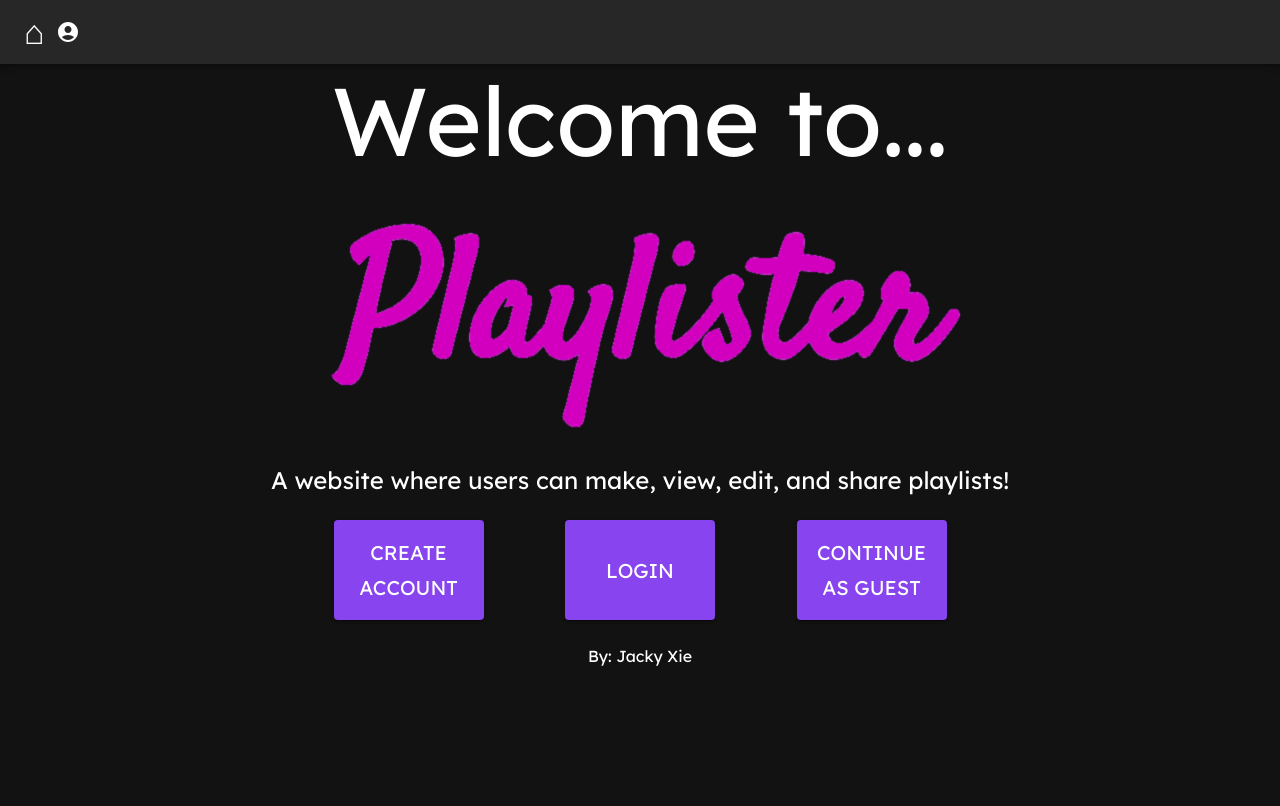
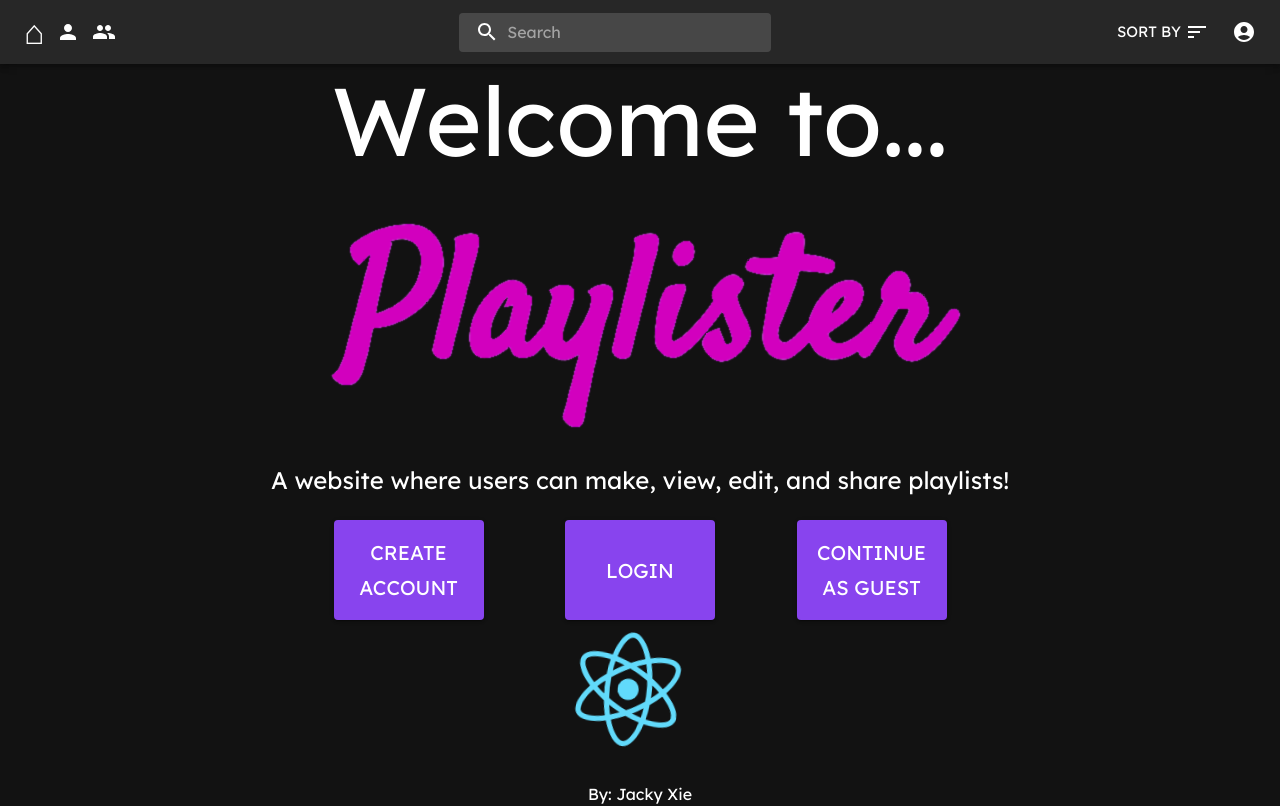
Before and after one commit to xiej2520/Playlister, a React (Create React App) app in the folder client/: page / in a window 1280 px wide. Built offline with nearby package versions, Linux system fonts and the light colour scheme; no server answers.

Commit message:
Components for AppBanner and WelcomeScreen

```diff
--- a/client/src/components/AppBanner.tsx
+++ b/client/src/components/AppBanner.tsx
@@ -1,10 +1,14 @@
-import { Box, AppBar, Toolbar, Typography, IconButton, Menu, MenuItem } from '@mui/material';
+import { Box, AppBar, Toolbar, Typography, IconButton, Menu, MenuItem, Button } from '@mui/material';
 import { useContext, useEffect, useState } from 'react';
 import { Link } from 'react-router-dom';
 import { AuthContext, AuthAPICreator } from '../auth';
 import store from '../store';
+import SearchBar from './SearchBar';
 
 import AccountCircle from '@mui/icons-material/AccountCircle';
+import Group from '@mui/icons-material/Group';
+import Person from '@mui/icons-material/Person';
+import Sort from '@mui/icons-material/Sort';
 
 export default function AppBanner() {
 	const [accountMenu, setAccountMenu] = useState(<AccountCircle/>);
@@ -14,25 +18,33 @@ export default function AppBanner() {
 		getAccountMenu().then((menu) => setAccountMenu(menu));
 	}, [])
 
-	const [anchorEl, setAnchorEl] = useState<HTMLButtonElement | null>(null);
-	const isMenuOpen = Boolean(anchorEl);
+	const [profileAnchorEl, setProfileAnchorEl] = useState<HTMLElement | null>(null);
+	const isProfileMenuOpen = Boolean(profileAnchorEl);
+	const [sortAnchorEl, setSortAnchorEl] = useState<HTMLElement | null>(null);
+	const isSortMenuOpen = Boolean(sortAnchorEl);
 
-	const handleProfileMenuOpen = (event: React.MouseEvent<HTMLButtonElement, MouseEvent>) => {
-		setAnchorEl(event.currentTarget);
+	const handleProfileMenuOpen = (event: React.MouseEvent<HTMLButtonElement>) => {
+		setProfileAnchorEl(event.currentTarget);
+	}
+	const handleSortMenuOpen = (event: React.MouseEvent<HTMLButtonElement>) => {
+		setSortAnchorEl(event.currentTarget);
 	}
 
-	const handleMenuClose = () => {
-		setAnchorEl(null);
+	const handleProfileMenuClose = () => {
+		setProfileAnchorEl(null);
+	}
+	const handleSortMenuClose = () => {
+		setSortAnchorEl(null);
 	}
 
 	const handleLogout = () => {
-		handleMenuClose();
+		handleProfileMenuClose();
 		AuthAPI.logoutUser();
 	}
 	const menuId = 'primary-search-account-menu';
 	const loggedOutMenu = (
 		<Menu
-			anchorEl={anchorEl}
+			anchorEl={profileAnchorEl}
 			anchorOrigin={{
 				vertical: 'top',
 				horizontal: 'right',
@@ -43,16 +55,16 @@ export default function AppBanner() {
 				vertical: 'top',
 				horizontal: 'right',
 			}}
-			open={isMenuOpen}
-			onClose={handleMenuClose}
+			open={isProfileMenuOpen}
+			onClose={handleProfileMenuClose}
 		>
-			<Link to='/login/'><MenuItem onClick={handleMenuClose}>Login</MenuItem></Link>
-			<Link to='/register/'><MenuItem onClick={handleMenuClose}>Create New Account</MenuItem></Link>
+			<MenuItem onClick={handleProfileMenuClose} component={Link} to='/login/'>Login</MenuItem>
+			<MenuItem onClick={handleProfileMenuClose} component={Link} to='/register/'>Create New Account</MenuItem>
 		</Menu>
 	);
 	const loggedInMenu = (
 		<Menu
-			anchorEl={anchorEl}
+			anchorEl={profileAnchorEl}
 			anchorOrigin={{
 				vertical: 'top',
 				horizontal: 'right',
@@ -63,13 +75,12 @@ export default function AppBanner() {
 				vertical: 'top',
 				horizontal: 'right',
 			}}
-			open={isMenuOpen}
-			onClose={handleMenuClose}
+			open={isProfileMenuOpen}
+			onClose={handleProfileMenuClose}
 		>
 			<MenuItem onClick={handleLogout}>Logout</MenuItem>
 		</Menu>
 	);
-	let editToolbar = <></>;
 	let menu = loggedOutMenu;
 	if (auth.loggedIn) {
 		menu = loggedInMenu;
@@ -94,6 +105,65 @@ export default function AppBanner() {
 						<Link style={{ textDecoration: 'none', color: 'white' }} to='/'
 							onClick={() => {}/*store.clearTPS*/}>⌂</Link>
 					</Typography>
+						<IconButton
+							size="large"
+							edge="end"
+							aria-label="account of current user"
+							aria-controls={menuId}
+							aria-haspopup="true"
+							color="inherit"
+						>
+							<Person/>
+						</IconButton>
+						<IconButton
+							size="large"
+							edge="end"
+							aria-label="account of current user"
+							aria-controls={menuId}
+							aria-haspopup="true"
+							color="inherit"
+						>
+							<Group/>
+						</IconButton>
+
+						<Box sx={{ flexGrow: 1}}/>
+
+					<SearchBar></SearchBar>
+
+						<Box sx={{ flexGrow: 1}}/>
+					<Button
+						size="large"
+						aria-label="sort by menu button"
+						aria-controls={isSortMenuOpen ? 'sort-menu' : undefined}
+						aria-haspopup="true"
+						onClick={handleSortMenuOpen}
+						color="inherit"
+					>
+						Sort By&nbsp;
+						<Sort/>
+					</Button>
+
+					<Menu
+						anchorEl={sortAnchorEl}
+						anchorOrigin={{
+							vertical: 'bottom',
+							horizontal: 'right',
+						}}
+						keepMounted
+						transformOrigin={{
+							vertical: 'top',
+							horizontal: 'right',
+						}}
+						open={isSortMenuOpen}
+						onClose={handleSortMenuClose}
+					>
+						<MenuItem onClick={handleSortMenuClose}>Name (A - Z)</MenuItem>
+						<MenuItem onClick={handleSortMenuClose}>Publish Date (Newest)</MenuItem>
+						<MenuItem onClick={handleSortMenuClose}>Listens (High - Low)</MenuItem>
+						<MenuItem onClick={handleSortMenuClose}>Likes (High - Low)</MenuItem>
+						<MenuItem onClick={handleSortMenuClose}>Dislikes (High - Low)</MenuItem>
+					</Menu>
+
 					<Box sx={{ display: { xs: 'none', md: 'flex' } }}>
 						<IconButton
 							size="large"
@@ -107,6 +177,7 @@ export default function AppBanner() {
 							{accountMenu}
 						</IconButton>
 					</Box>
+
 				</Toolbar>
 			</AppBar>
 			{
--- /dev/null
+++ b/client/src/components/SearchBar.tsx
@@ -0,0 +1,60 @@
+import { styled, alpha } from '@mui/material/styles';
+import SearchIcon from '@mui/icons-material/Search';
+import InputBase from '@mui/material/InputBase';
+
+// adapted from https://mui.com/material-ui/react-app-bar/
+
+const Search = styled('div')(({ theme }) => ({
+  position: 'relative',
+  borderRadius: theme.shape.borderRadius,
+  backgroundColor: alpha(theme.palette.common.white, 0.15),
+  '&:hover': {
+    backgroundColor: alpha(theme.palette.common.white, 0.25),
+  },
+  marginLeft: 0,
+  width: '100%',
+  [theme.breakpoints.up('sm')]: {
+    marginLeft: theme.spacing(1),
+    width: 'auto',
+  },
+}));
+
+const SearchIconWrapper = styled('div')(({ theme }) => ({
+  padding: theme.spacing(0, 2),
+  height: '100%',
+  position: 'absolute',
+  pointerEvents: 'none',
+  display: 'flex',
+  alignItems: 'center',
+  justifyContent: 'center',
+}));
+
+const StyledInputBase = styled(InputBase)(({ theme }) => ({
+  color: 'inherit',
+  '& .MuiInputBase-input': {
+    padding: theme.spacing(1, 1, 1, 0),
+    // vertical padding + font size from searchIcon
+    paddingLeft: `calc(1em + ${theme.spacing(4)})`,
+    transition: theme.transitions.create('width'),
+    width: '100%',
+    [theme.breakpoints.up('sm')]: {
+      width: '20vw',
+      '&:focus': {
+        width: '60vw',
+      },
+    },
+  },
+}));
+
+export default function SearchBar() {
+	return(
+	<Search>
+		<SearchIconWrapper>
+			<SearchIcon/>
+		</SearchIconWrapper>
+		<StyledInputBase
+			placeholder="Search"
+			inputProps={{ 'aria-label': 'search'}}
+		/>
+	</Search>);
+}
--- a/client/src/components/WelcomeScreen.tsx
+++ b/client/src/components/WelcomeScreen.tsx
@@ -2,6 +2,7 @@ import { Box, Button, Typography } from '@mui/material';
 import Grid from '@mui/material/Grid';
 import reactLogo from '../resources/logo.svg';
 import logo from '../resources/PlaylisterLogo.png'
+import { useNavigate } from 'react-router-dom';
 
 let welcomeButtonSx = {
 	fontSize: 20,
@@ -10,6 +11,7 @@ let welcomeButtonSx = {
 };
 
 export default function WelcomeScreen() {
+	const navigate = useNavigate();
 	return (
 		<Grid
 			container spacing={3}
@@ -37,42 +39,40 @@ export default function WelcomeScreen() {
 				direction='row'
 				justifyContent='space-evenly'
 				alignItems='center'
-				sx={{
-					width: 800
-				}}
+				sx={{ width: '800px' }}
 				xs>
 				<Button
 					variant='contained'
-					className='modal-button'
 					sx={welcomeButtonSx}
+					onClick={() => navigate('/register/')}
 				>
 					Create Account
 				</Button>
 				<Button
 					variant='contained'
-					className='modal-button'
 					sx={welcomeButtonSx}
+					onClick={() => navigate('/login/')}
 				>
 					Login
 				</Button>
 				<Button
 					variant='contained'
-					className='modal-button'
 					sx={welcomeButtonSx}
+					onClick={() => navigate('/home/')}
 				>
 					Continue as Guest
 				</Button>
 			</Grid>
-				{/*<Box
+				<Box
 					className='App-logo'
 					component='img'
-					height='25%'
-					width='25%'
+					height='15%'
+					width='15%'
 					alt='Playlister'
 					src={reactLogo}
-	/>*/}
+				/>
 			<Grid item xs>
-			By: Jacky Xie
+				By: Jacky Xie
 			</Grid>
 		</Grid>
 	)
--- a/client/src/components/index.ts
+++ b/client/src/components/index.ts
@@ -1,6 +1,7 @@
 import AppBanner from './AppBanner';
 import LoginScreen from './LoginScreen';
 import RegisterScreen from './RegisterScreen';
+import SearchBar from './SearchBar';
 import WelcomeScreen from './WelcomeScreen';
 
 
@@ -8,5 +9,6 @@ export {
 	AppBanner,
 	LoginScreen,
 	RegisterScreen,
+	SearchBar,
 	WelcomeScreen,
 };
```
Also changed, not shown: client/src/resources/PlaylisterLogo.png.
